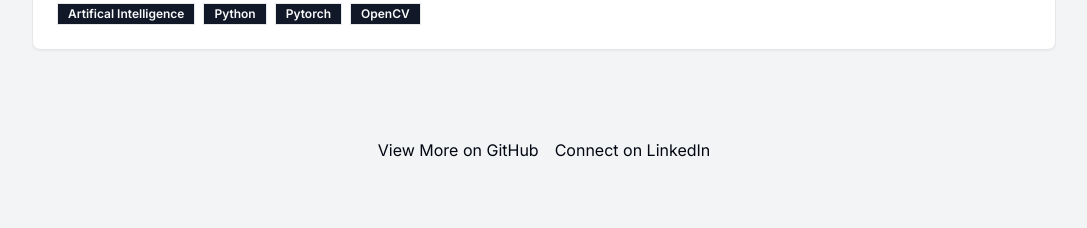
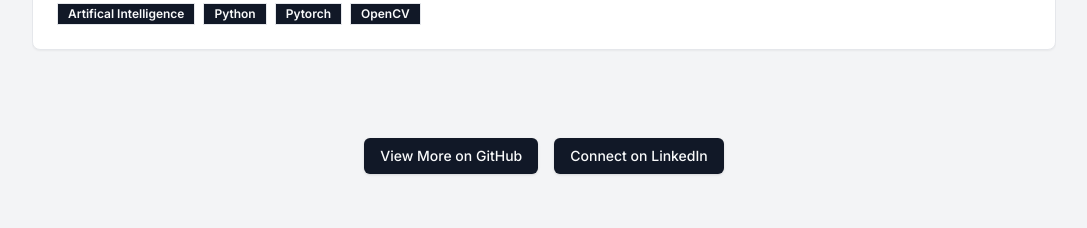
Before and after one commit to JvanZyl1/myportfolio, a Next.js app: page / in a window 1280 px wide. Shown: the part 1180-1408 px from the top of the page, without its empty margins (96-1183 px from the left). Built offline with nearby package versions, Linux system fonts and the light colour scheme.

Commit message:
FormattingGitLinkedLinks

```diff
--- a/components/component/home-screen.tsx
+++ b/components/component/home-screen.tsx
@@ -311,7 +311,7 @@
                 href="https://github.com/JvanZyl1"
                 target="_blank"
                 rel="noopener noreferrer"
-                className="Link"
+                className="inline-flex h-9 items-center justify-center rounded-md bg-primary px-4 py-2 text-sm font-medium text-primary-foreground shadow transition-colors hover:bg-primary/90 focus-visible:outline-none focus-visible:ring-1 focus-visible:ring-ring disabled:pointer-events-none disabled:opacity-50"
               >
                 View More on GitHub
               </Link>
@@ -319,7 +319,7 @@
                 href="https://nl.linkedin.com/in/jonathan-van-zyl-5104b5202"
                 target="_blank"
                 rel="noopener noreferrer"
-                className="Link"
+                className="inline-flex h-9 items-center justify-center rounded-md bg-primary px-4 py-2 text-sm font-medium text-primary-foreground shadow transition-colors hover:bg-primary/90 focus-visible:outline-none focus-visible:ring-1 focus-visible:ring-ring disabled:pointer-events-none disabled:opacity-50"
               >
                 Connect on LinkedIn
               </Link>
```
